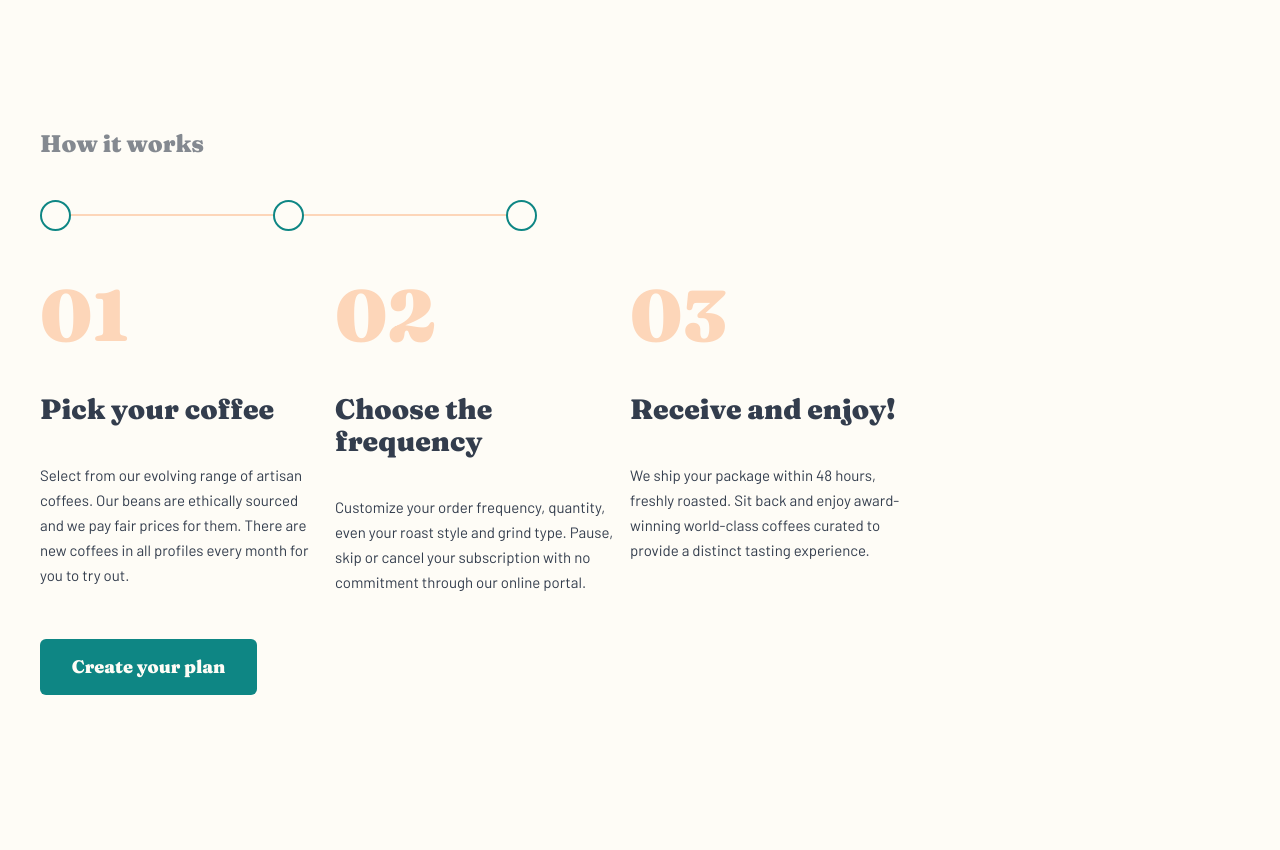
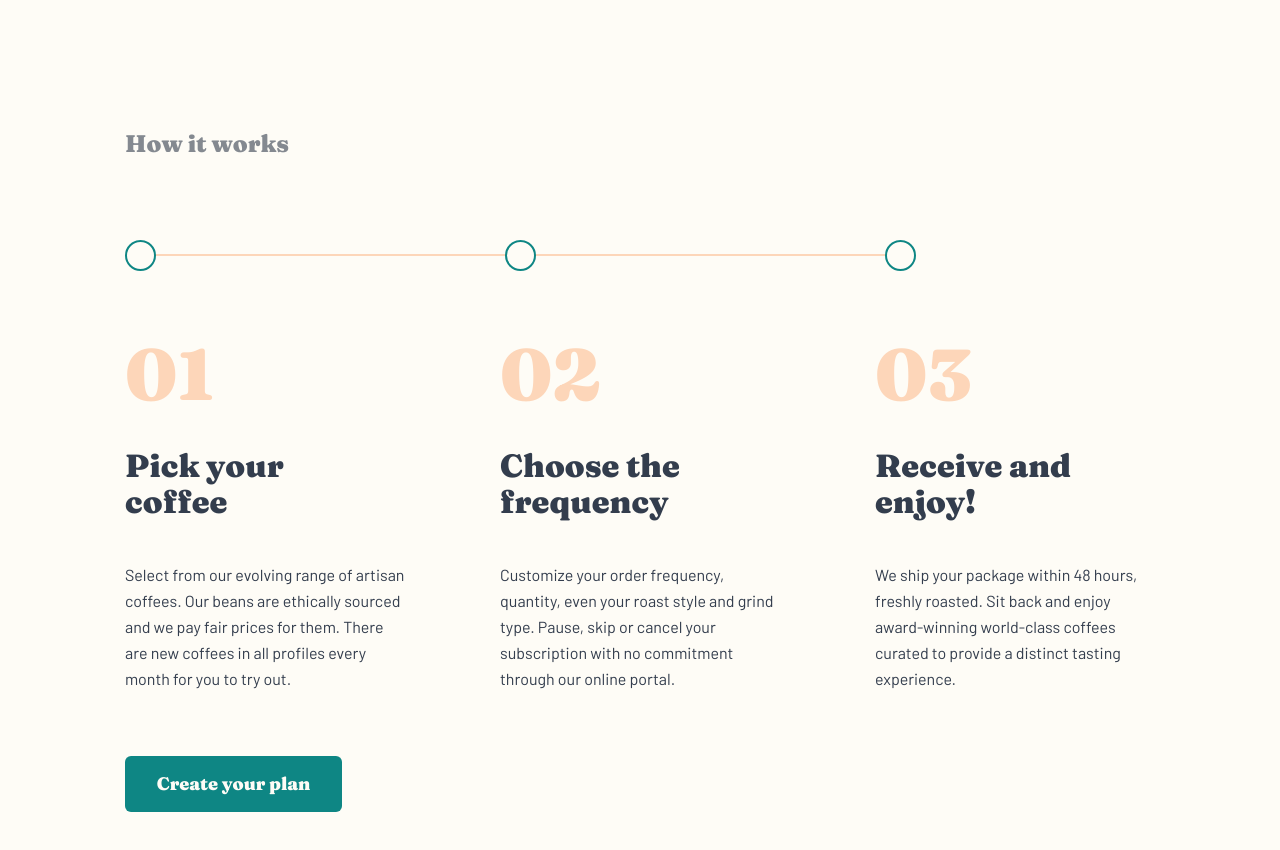
Before and after one commit to ionStici/coffeeroasters-subscription-site-fem, a React (Vite) app: page / in a window 1280 px wide. Shown: the part 2300-3150 px from the top of the page. Built offline with nearby package versions, Linux system fonts and the light colour scheme.

Commit message:
Adapt styles at How component for dekstop

```diff
--- a/src/styles/How.module.scss
+++ b/src/styles/How.module.scss
@@ -7,6 +7,11 @@
     @media only screen and (min-width: 768px) {
         text-align: left;
         margin-bottom: 144px;
+    }
+
+    @media only screen and (min-width: 1110px) {
+        margin-bottom: 200px;
+        padding: 0 40px;
     }
 }
 
@@ -21,13 +26,15 @@
     }
 
     @media only screen and (min-width: 1110px) {
-        max-width: 1360px;
+        max-width: 1280px;
+        padding: 0 85px;
     }
 }
 
 .wrapper_black {
     border-radius: 10px;
     background-color: hsla(216, 17%, 21%, 1);
+    margin-bottom: -32px;
 }
 
 // // // // // // // // // // // // // // // // // // // //
@@ -44,6 +51,10 @@
     @media only screen and (min-width: 768px) {
         margin-bottom: 40px;
     }
+
+    @media only screen and (min-width: 1110px) {
+        margin-bottom: 80px;
+    }
 }
 
 .empty_title {
@@ -51,6 +62,10 @@
 
     @media only screen and (min-width: 768px) {
         padding-bottom: 97px;
+    }
+
+    @media only screen and (min-width: 1110px) {
+        padding-bottom: 100px;
     }
 }
 
@@ -62,6 +77,11 @@
         column-gap: 202px;
         margin-bottom: 48px;
         position: relative;
+    }
+
+    @media only screen and (min-width: 1110px) {
+        column-gap: 349px;
+        margin-bottom: 67px;
     }
 
     &::after {
@@ -76,6 +96,10 @@
             width: 467px;
             height: 2px;
             background-color: var(--color-pale-orange);
+        }
+
+        @media only screen and (min-width: 1110px) {
+            width: 760px;
         }
     }
 }
@@ -104,6 +128,10 @@
         display: grid;
         grid-template-columns: repeat(3, minmax(0, 285px));
         column-gap: 10px;
+    }
+
+    @media only screen and (min-width: 1110px) {
+        column-gap: 95px;
     }
 }
 
@@ -137,6 +165,10 @@
     @media only screen and (min-width: 768px) {
         margin-bottom: 42px;
     }
+
+    @media only screen and (min-width: 1110px) {
+        margin-bottom: 38px;
+    }
 }
 
 .sub_title {
@@ -150,6 +182,14 @@
     @media only screen and (min-width: 768px) {
         margin-bottom: 38px;
     }
+
+    @media only screen and (min-width: 1110px) {
+        font-size: 32px;
+        line-height: 36px;
+
+        padding-right: 20px;
+        margin-bottom: 42px;
+    }
 }
 
 .text {
@@ -157,6 +197,11 @@
     font-weight: 400;
     font-size: 15px;
     line-height: 25px;
+
+    @media only screen and (min-width: 1110px) {
+        font-size: 16px;
+        line-height: 26px;
+    }
 }
 
 // // // // // // // // // // // // // // // // // // // //
@@ -167,6 +212,10 @@
     @media only screen and (min-width: 768px) {
         margin-top: 44px !important;
     }
+
+    @media only screen and (min-width: 1110px) {
+        margin-top: 64px !important;
+    }
 }
 
 .empty_btn {
@@ -175,6 +224,10 @@
     @media only screen and (min-width: 768px) {
         margin-bottom: 96px;
     }
+
+    @media only screen and (min-width: 1110px) {
+        margin-bottom: 99px;
+    }
 }
 
 // // // // // // // // // // // // // // // // // // // //
```
